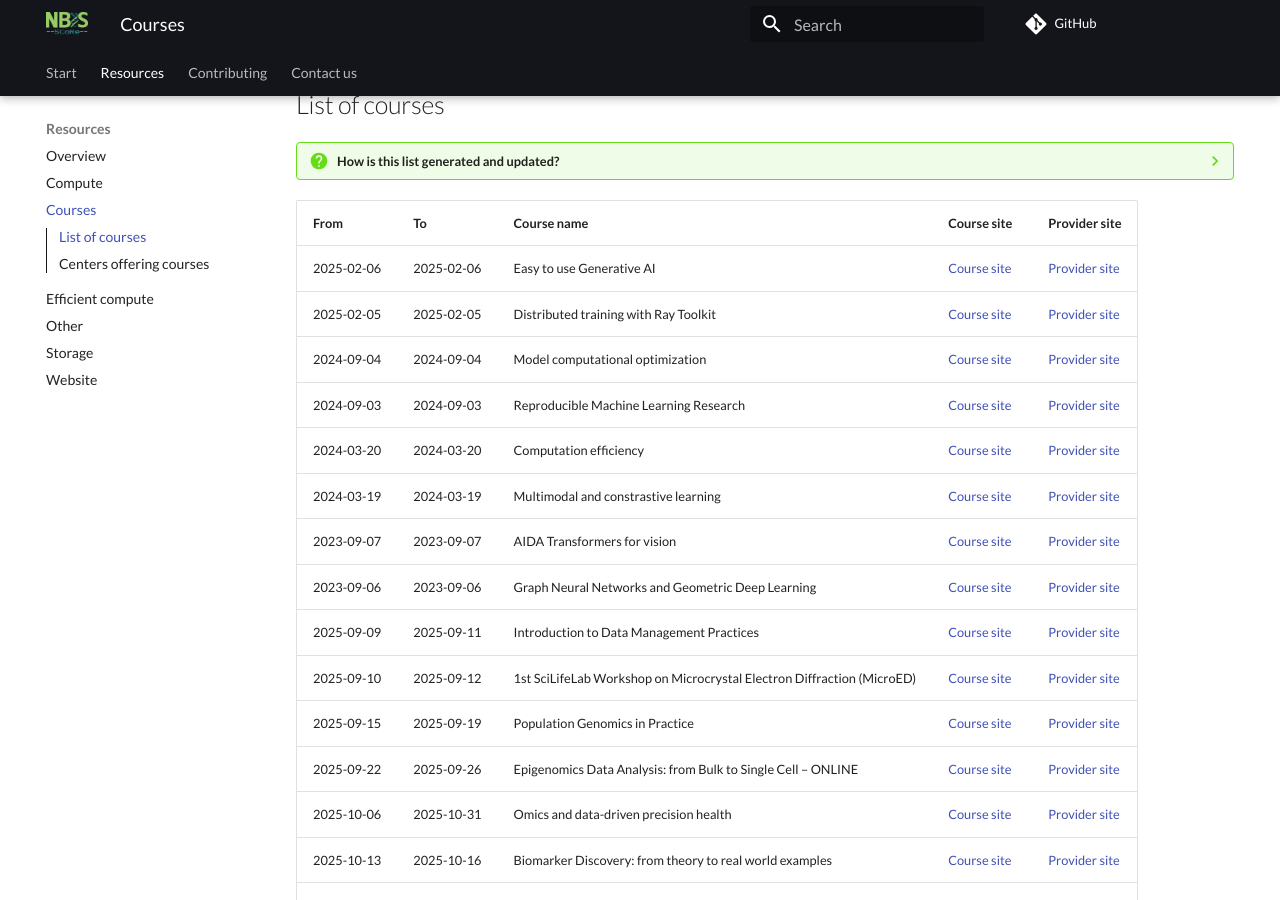
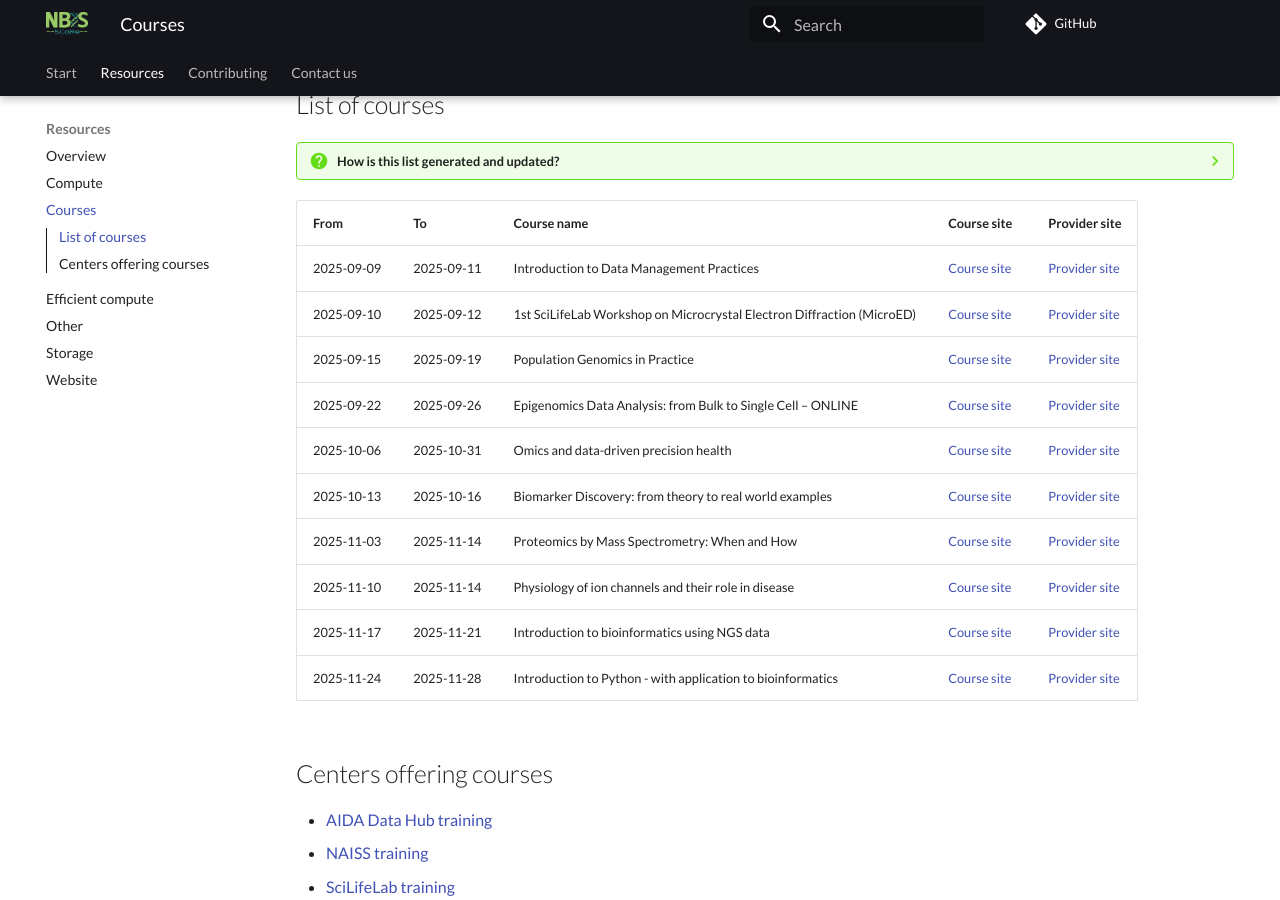
Before and after one commit to NBISweden/SCoRe_user_doc, an MkDocs documentation site: the page built from docs/courses.md, in a window 1280 px wide and 900 px high, scrolled down 822 px. Built offline with MkDocs 1.6.1 and Material for MkDocs 9.7.7, drawn with Linux system fonts in a browser that asks for light colours; comment, search, counter and statistics services are not loaded.

Commit message:
Update courses

```diff
--- a/docs/courses.md
+++ b/docs/courses.md
@@ -57,14 +57,6 @@ flowchart TD
 
 |**From**|**To**|**Course name**|**Course site**|**Provider site**|
 |:----------|:----------|:---------------------------------------------------|:-----------|:------------|
-|2025-02-06 |2025-02-06 |Easy to use Generative AI                                              |[Course site](https://datahub.aida.scilifelab.se/training-events/2025-02-06-easy-to-use-genai-workshop.html)|[Provider site](https://datahub.aida.scilifelab.se/training/)|
-|2025-02-05 |2025-02-05 |Distributed training with Ray Toolkit                                  |[Course site](https://datahub.aida.scilifelab.se/training-events/2025-02-05-ray-toolkit-workshop.html)|[Provider site](https://datahub.aida.scilifelab.se/training/)|
-|2024-09-04 |2024-09-04 |Model computational optimization                                       |[Course site](https://datahub.aida.scilifelab.se/training-events/2024-09-04-dali-workshop.html)|[Provider site](https://datahub.aida.scilifelab.se/training/)|
-|2024-09-03 |2024-09-03 |Reproducible Machine Learning Research                                 |[Course site](https://datahub.aida.scilifelab.se/training-events/2024-09-03-reproducible-ml.html)|[Provider site](https://datahub.aida.scilifelab.se/training/)|
-|2024-03-20 |2024-03-20 |Computation efficiency                                                 |[Course site](https://datahub.aida.scilifelab.se/training-events/2024-03-20-computational-efficency.html)|[Provider site](https://datahub.aida.scilifelab.se/training/)|
-|2024-03-19 |2024-03-19 |Multimodal and constrastive learning                                   |[Course site](https://datahub.aida.scilifelab.se/training-events/2024-03-19-multimodal-and-contrastive-learning.html)|[Provider site](https://datahub.aida.scilifelab.se/training/)|
-|2023-09-07 |2023-09-07 |AIDA Transformers for vision                                           |[Course site](https://datahub.aida.scilifelab.se/training-events/2023-09-07-transformer.html)|[Provider site](https://datahub.aida.scilifelab.se/training/)|
-|2023-09-06 |2023-09-06 |Graph Neural Networks and Geometric Deep Learning                      |[Course site](https://datahub.aida.scilifelab.se/training-events/2023-09-06-gnns.html)|[Provider site](https://datahub.aida.scilifelab.se/training/)|
 |2025-09-09 |2025-09-11 |Introduction to Data Management Practices                              |[Course site](https://uppsala.instructure.com/courses/112492)|[Provider site](https://training.scilifelab.se/events)|
 |2025-09-10 |2025-09-12 |1st SciLifeLab Workshop on Microcrystal Electron Diffraction (MicroED) |[Course site](https://www.scilifelab.se/wp-content/uploads/2025/06/Program_MicroED_Workshop10-12Sept-2025_2-1.pdf)|[Provider site](https://training.scilifelab.se/events)|
 |2025-09-15 |2025-09-19 |Population Genomics in Practice                                        |[Course site](https://docs.google.com/forms/d/e/1FAIpQLSfT9BIcZnqwOfvXLfXIiBLzDzZPTRXdC8b4kiogiFgJWom7PQ/viewform?usp=send_form)|[Provider site](https://training.scilifelab.se/events)|
```
